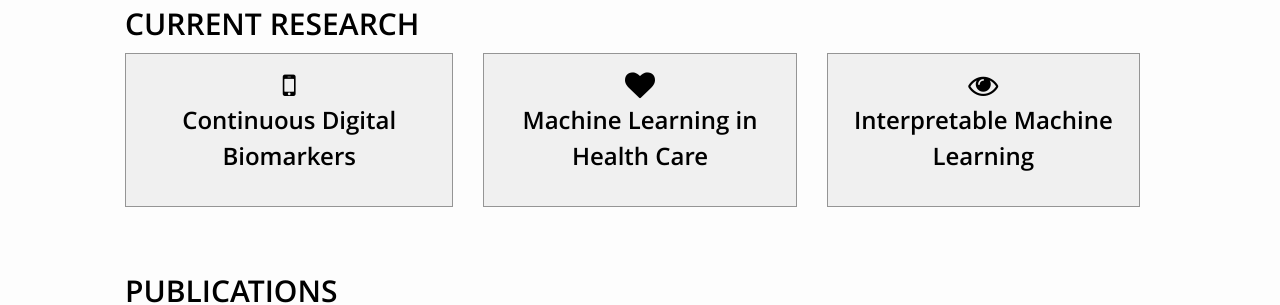
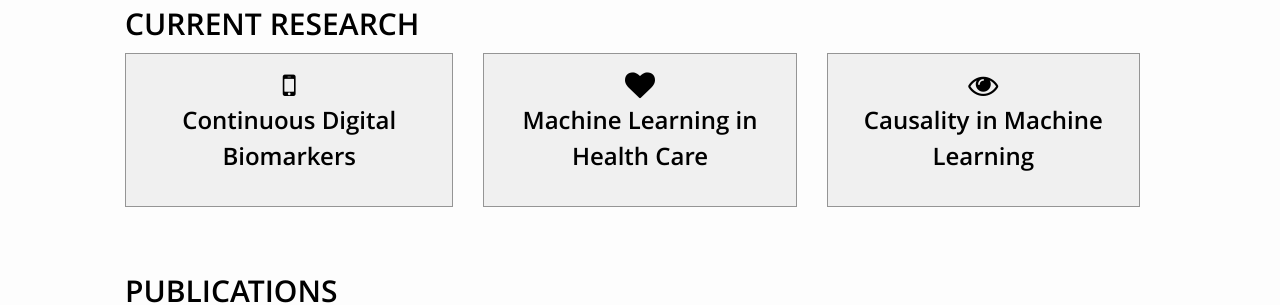
Before and after one commit to d909b/d909b.github.io, a Jekyll site: the page built from index.html, in a window 1280 px wide and 900 px high, scrolled down 1858 px. Shown: the part 156-461 px from the top of the window. Built offline with Jekyll 4.4.1, drawn with Linux system fonts in a browser that asks for light colours; nearby versions of some CDN libraries; library files that are not in the unit come from our copies.

Commit message:
News update

```diff
--- a/index.html
+++ b/index.html
@@ -62,7 +62,7 @@ layout: default
       <div class="col-md-4 incentiveBoxOuter">
         <div class="incentiveBox">
           <div class="incentiveIcon fa fa-eye"></div>
-          <div class="incentiveHeader">Interpretable Machine Learning</div>
+          <div class="incentiveHeader">Causality in Machine Learning</div>
           <div class="incentiveText"></div>
         </div>
       </div>
```
